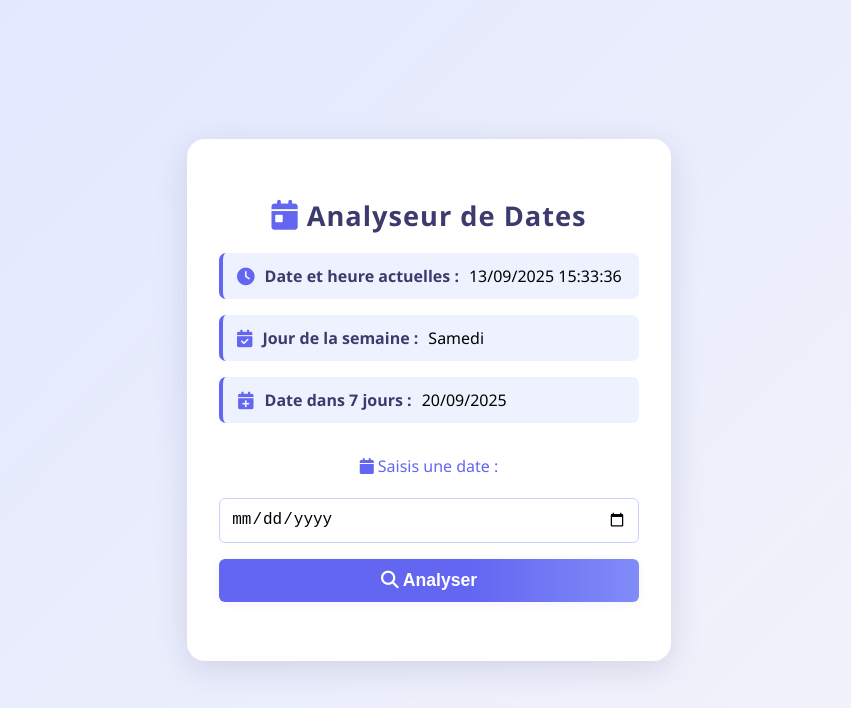
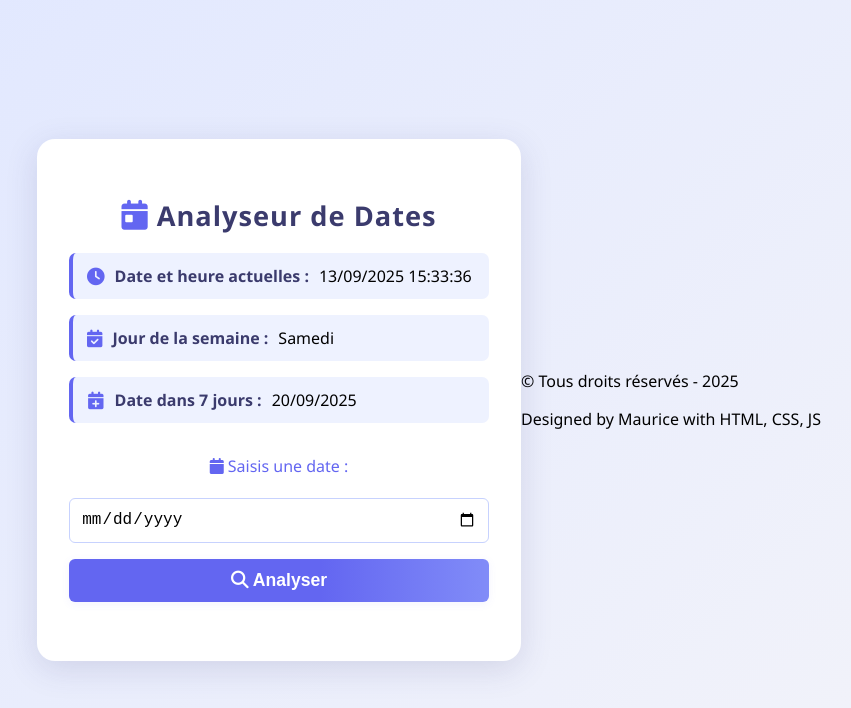
Before and after one commit to Gedeon024/Mon-Portfolio, a plain HTML site: page Analyseur de date moderne/Exercice2.html in a window 1280 px wide. Shown: the whole page, without its empty margins (211-1062 px from the left). Drawn offline with Linux system fonts and the light colour scheme.

Commit message:
MAJ avec droit d'auteur

```diff
--- a/Analyseur de date moderne/Exercice2.html
+++ b/Analyseur de date moderne/Exercice2.html
@@ -182,5 +182,14 @@
             });
         });
     </script>
+
+<footer>
+        <p> © Tous droits réservés - 2025</p>
+        <p>Designed by Maurice with HTML, CSS, JS</p>
+
+    </footer>
+
+
+
 </body>
 </html>
```
Also changed, not shown: Calculateur de prêt hypothécaire/Calculateur.html (+7 -0 lines).
